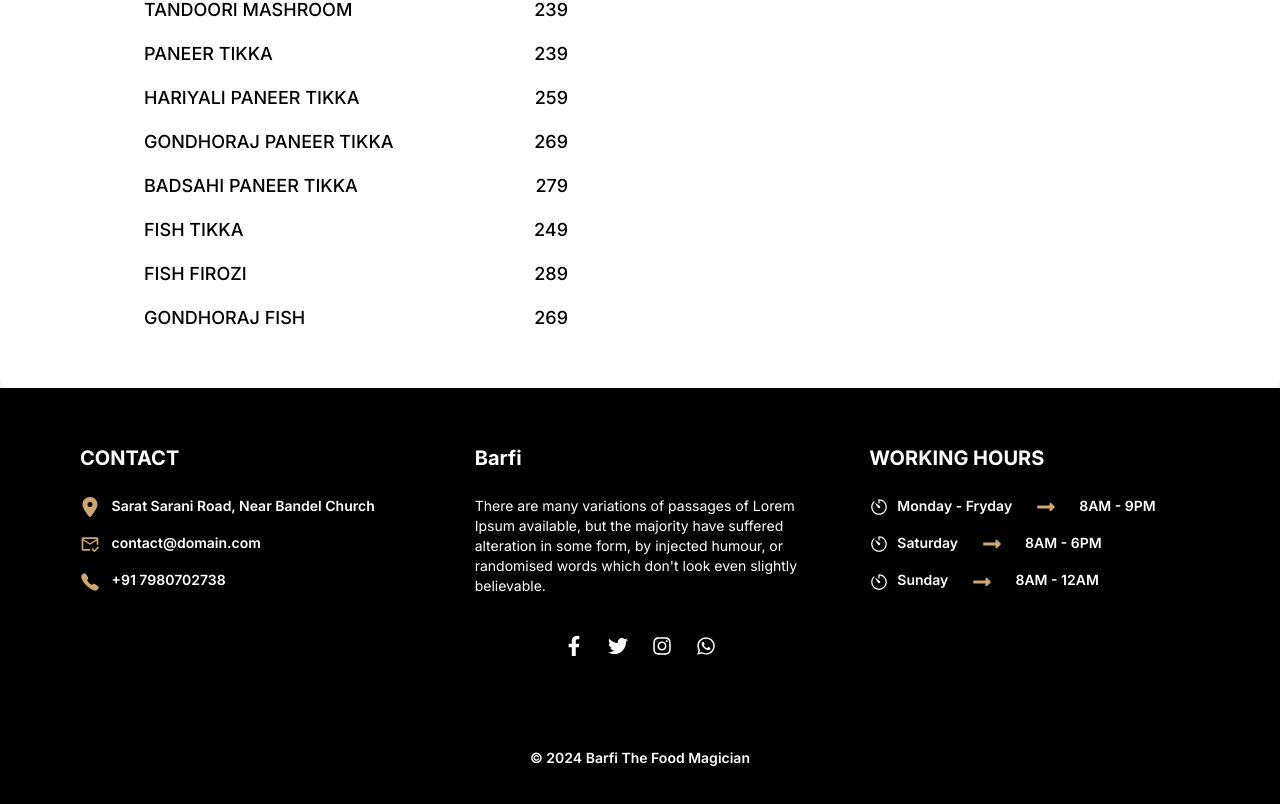
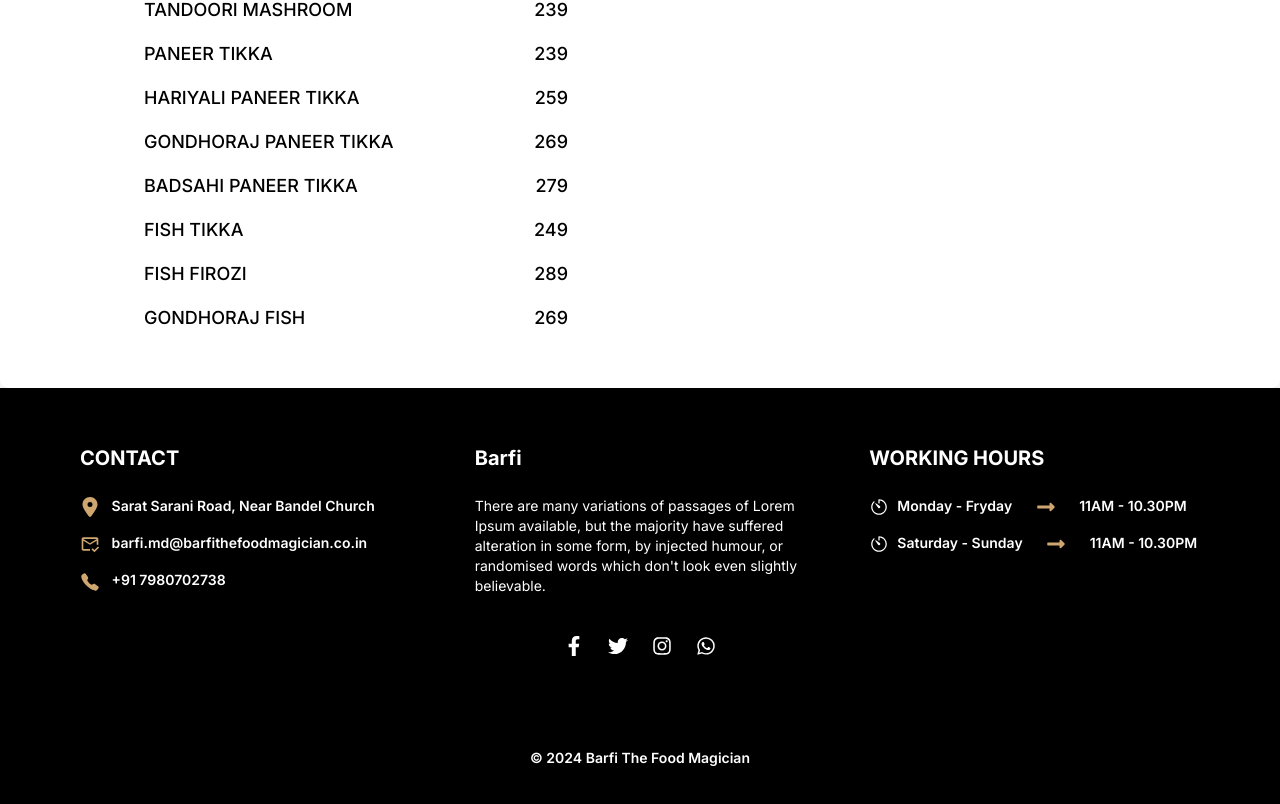
Before and after one commit to shaid-7908/barfi, a Next.js app: page /menu in a window 1280 px wide. Shown: the part 1167-1971 px from the top of the page. Built offline with nearby package versions, Linux system fonts and the light colour scheme; a web font is replaced by a local one.

Commit message:
make changes on footer

```diff
--- a/src/components/Footer.js
+++ b/src/components/Footer.js
@@ -22,7 +22,7 @@ function Footer() {
           </p>
           <p className="text-sm font-semibold">
             <MdOutlineMarkEmailRead className="inline-block mr-2 text-[#CFA670] text-xl" />{" "}
-            contact@domain.com
+            barfi.md@barfithefoodmagician.co.in
           </p>
           <p className="text-sm font-semibold">
             <IoCall className="inline-block mr-2 text-[#CFA670] text-xl" /> +91
@@ -60,19 +60,13 @@ function Footer() {
             <IoIosTimer className="inline-block mr-2 text-xl" />
             Monday - Fryday{" "}
             <FaLongArrowAltRight className="text-xl inline-block text-[#CFA670] mx-5" />{" "}
-            8AM - 9PM
+            11AM - 10.30PM
           </p>
           <p className="text-sm font-semibold">
             <IoIosTimer className="inline-block mr-2 text-xl" />
-            Saturday{" "}
+            Saturday - Sunday{" "}
             <FaLongArrowAltRight className="text-xl inline-block text-[#CFA670] mx-5" />{" "}
-            8AM - 6PM
-          </p>
-          <p className="text-sm font-semibold">
-            <IoIosTimer className="inline-block mr-2 text-xl" />
-            Sunday{" "}
-            <FaLongArrowAltRight className="text-xl inline-block text-[#CFA670] mx-5" />{" "}
-            8AM - 12AM
+            11AM - 10.30PM
           </p>
         </div>
       </div>
```
